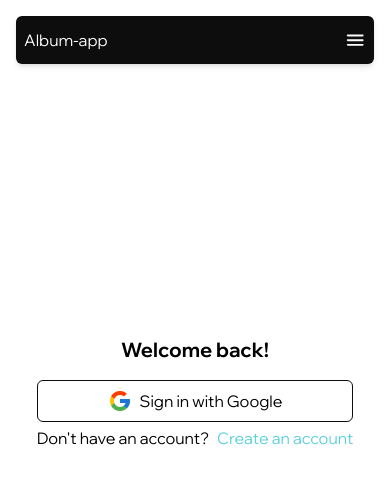
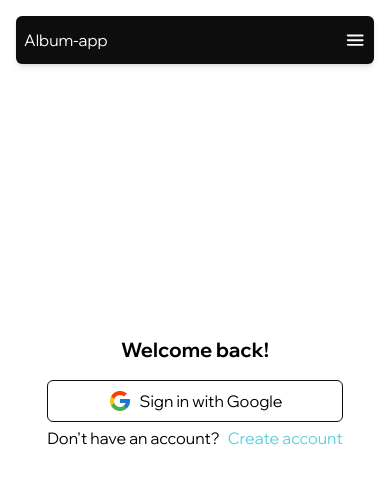
Before and after one commit to munene-m/savannah-assessment, a Vue app: page /login in a window 390 px wide. Shown: the top 484 px of the page. Built offline with nearby package versions, Linux system fonts and the light colour scheme; no server answers.

Commit message:
chore;used flex-wrap to enable text overflow on small screens

```diff
--- a/src/views/LoginView.vue
+++ b/src/views/LoginView.vue
@@ -27,9 +27,9 @@ const signinWithGoogle = async () => {
         ><img src="../assets/googleIcon.png" class="w-6" alt="Google Icon" />Sign in with
         Google</custom-button
       >
-      <p class="mb-2 flex items-center justify-center mt-1 cursor-pointer">
+      <p class="mb-2 flex items-center flex-wrap justify-center mt-1 cursor-pointer">
         Don't have an account?
-        <span @click="$router.push('/signup')" class="ml-2 text-info">Create an account</span>
+        <span @click="$router.push('/signup')" class="ml-2 text-info">Create account</span>
       </p>
     </div>
   </main>
```
